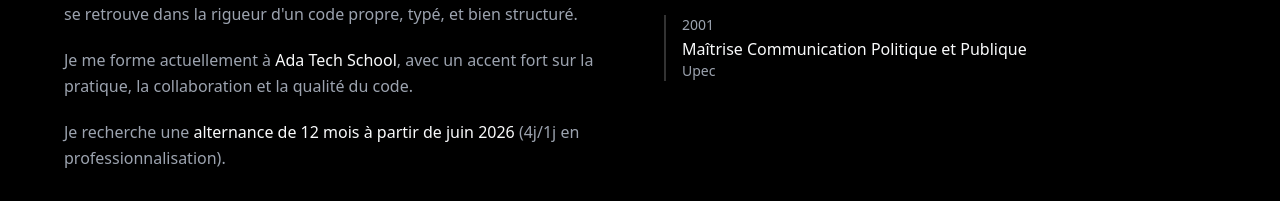
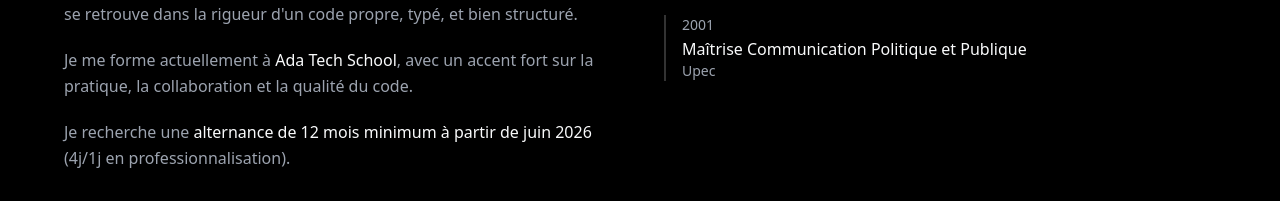
Before and after one commit to patphiletas/Portfolio, a Next.js app: page / in a window 1280 px wide. Shown: the part 3854-4055 px from the top of the page. Built offline with nearby package versions, Linux system fonts and the light colour scheme.

Commit message:
texte divers

```diff
--- a/app/components/About.tsx
+++ b/app/components/About.tsx
@@ -22,7 +22,7 @@ export default function About() {
                 éditoriale, j'ai choisi de me reconvertir vers le développement web full stack.
               </p>
               <p>
-                Cette transition n'est pas un changement radical mais une évolution logique :
+                Cette transition n'est pas un changement radical mais une évolution logique&nbsp;:
                 le même soin apporté à la mise en page d'un livre de 800 pages se retrouve
                 dans la rigueur d'un code propre, typé, et bien structuré.
               </p>
@@ -33,7 +33,7 @@ export default function About() {
               <p>
                 Je recherche une{" "}
                 <span className="theme-text font-medium">
-                  alternance de 12 mois à partir de juin 2026
+                  alternance de 12 mois minimum à partir de juin 2026
                 </span>{" "}
                 (4j/1j en professionnalisation).
               </p>
```
